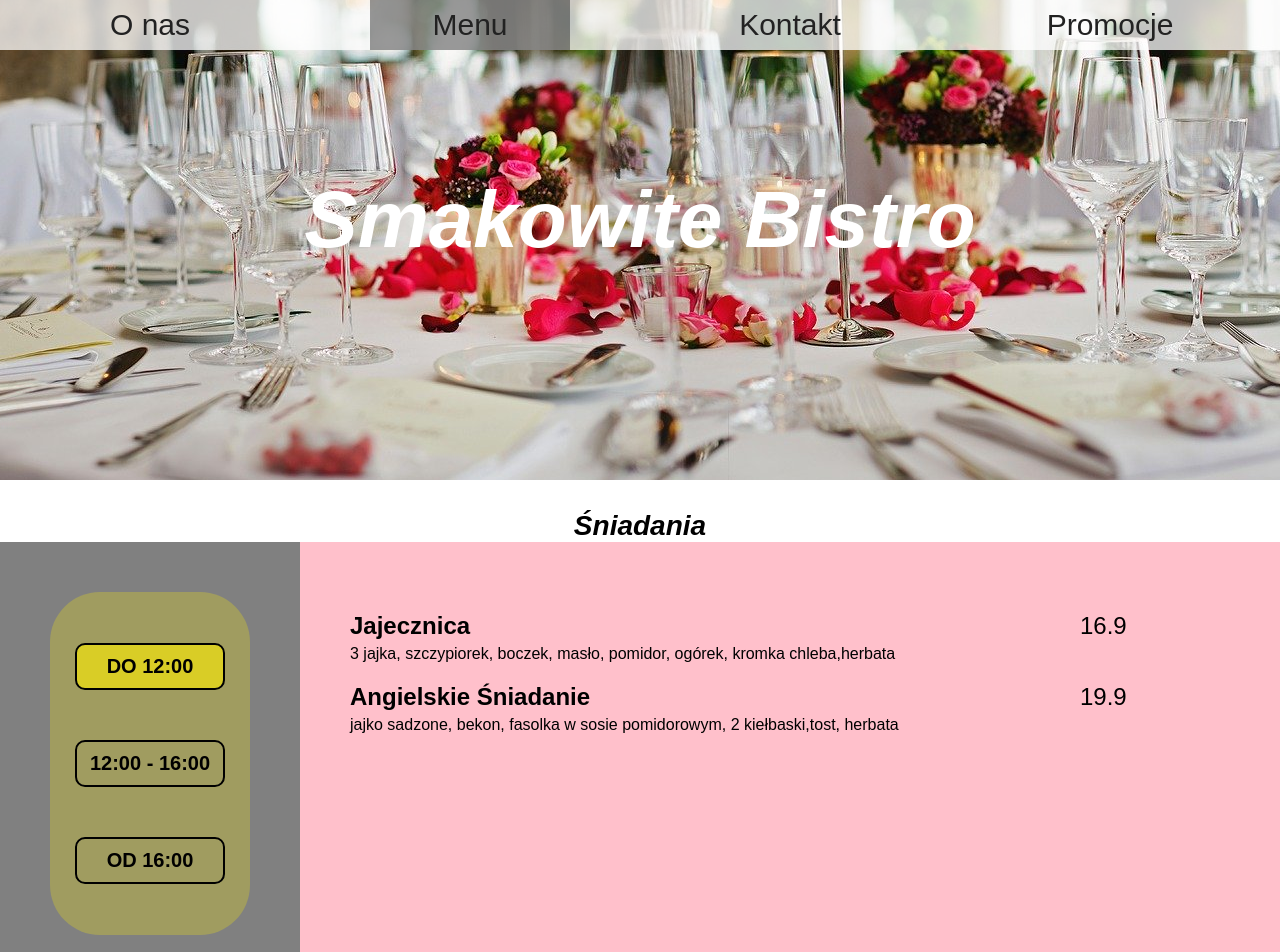
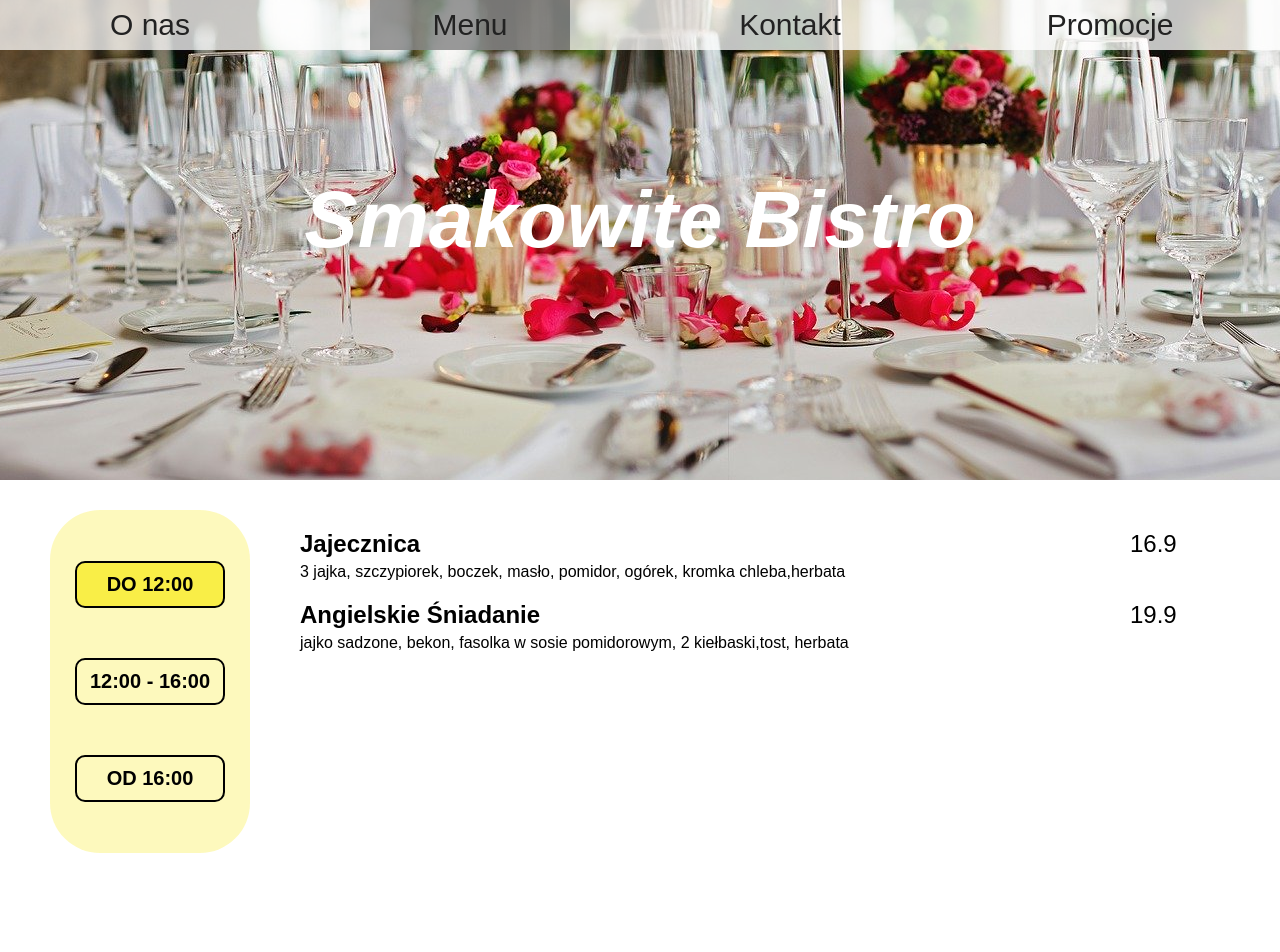
Before and after one commit to wasiak93/restaurant-spa, a React (Create React App) app: page /menu/breakfast in a window 1280 px wide. Shown: the top 952 px of the page. Built offline with nearby package versions, Linux system fonts and the light colour scheme.

Commit message:
add to Route path=/menu/:id and component Meal instead menu/breakfast and component breakfast; add match.params in Meal.js and did that map makes for breakfast/lunch/cart in one component

```diff
--- a/src/components/Breakfast.js
+++ /dev/null
@@ -1,42 +0,0 @@
-import React from "react";
-import MenuList from "../components/MenuList";
-import "../styles/Breakfast.css";
-
-const mealsList = [
-  {
-    id: 0,
-    name: "Jajecznica",
-    price: 16.9,
-    ingridents:
-      "3 jajka, szczypiorek, boczek, masło, pomidor, ogórek, kromka chleba,herbata"
-  },
-  {
-    id: 1,
-    name: "Angielskie Śniadanie",
-    price: 19.9,
-    ingridents:
-      "jajko sadzone, bekon, fasolka w sosie pomidorowym, 2 kiełbaski,tost, herbata"
-  }
-];
-const Breakfast = () => {
-  const meals = mealsList.map(item => (
-    <div key={item.id}>
-      <div className="header_meal">
-        <h2>{item.name}</h2>
-        <p className="price">{item.price}</p>
-      </div>
-      <p>{item.ingridents}</p>
-    </div>
-  ));
-  return (
-    <div className="meal">
-      <h1>Śniadania</h1>
-      <div className="text">
-        <MenuList />
-        <section className="content">{meals}</section>
-      </div>
-    </div>
-  );
-};
-
-export default Breakfast;
--- /dev/null
+++ b/src/components/Meals.js
@@ -0,0 +1,52 @@
+import React from "react";
+import MenuList from "./MenuList";
+import "../styles/Breakfast.css";
+
+const mealsList = {
+  breakfast: {
+    title: "Śniadanie",
+    details: [
+      {
+        id: 0,
+        name: "Jajecznica",
+        price: 16.9,
+        ingridents:
+          "3 jajka, szczypiorek, boczek, masło, pomidor, ogórek, kromka chleba,herbata"
+      },
+      {
+        id: 1,
+        name: "Angielskie Śniadanie",
+        price: 19.9,
+        ingridents:
+          "jajko sadzone, bekon, fasolka w sosie pomidorowym, 2 kiełbaski,tost, herbata"
+      }
+    ]
+  }
+};
+const Meals = data => {
+  const meal = data.match.params.id;
+  const list = [...mealsList[meal].details];
+  console.log(meal);
+  console.log(list);
+  console.log(mealsList.meal);
+  const meals = list.map(item => (
+    <div key={item.id}>
+      <div className="header_meal">
+        <h2>{item.name}</h2>
+        <p className="price">{item.price}</p>
+      </div>
+      <p>{item.ingridents}</p>
+    </div>
+  ));
+  return (
+    <div className="meal">
+      <h1>{meal.title}</h1>
+      <div className="text">
+        <MenuList />
+        <section className="content">{meals}</section>
+      </div>
+    </div>
+  );
+};
+
+export default Meals;
--- a/src/layouts/Main.js
+++ b/src/layouts/Main.js
@@ -2,7 +2,7 @@ import React from "react";
 import { Route, Switch } from "react-router-dom";
 import About from "../pages/About";
 import Menu from "../pages/Menu";
-import Breakfast from "../components/Breakfast";
+import Meals from "../components/Meals";
 
 const Contact = () => <h2> kontakt</h2>;
 const Prom = () => <h2> promocje</h2>;
@@ -14,7 +14,7 @@ const Main = () => {
       <Switch>
         <Route path="/" exact component={About} />
         <Route path="/menu" exact component={Menu} />
-        <Route path="/menu/breakfast" component={Breakfast} />
+        <Route path="/menu/:id" component={Meals} />
         {/* <Route path="/menu/lunch" component={Lunch} /> */}
         {/* <Route path="/menu/cart" component={Cart} /> */}
         <Route path="/contact" component={Contact} />
--- a/src/styles/Breakfast.css
+++ b/src/styles/Breakfast.css
@@ -11,12 +11,11 @@
 
 .meal .text {
   display: flex;
-  background-color: grey;
 }
 
 .meal nav {
   flex-basis: 200px;
-  margin: 50px;
+  margin: 0 50px 50px 50px;
   padding: 1px 0px;
   background-color: rgba(248, 232, 9, 0.267);
   border-radius: 50px;
@@ -54,9 +53,6 @@
 .meal .content {
   /* display: flex; */
   flex-grow: 1;
-  padding: 50px;
-  background-color: pink;
-
 }
 
 .meal .header_meal {
```
